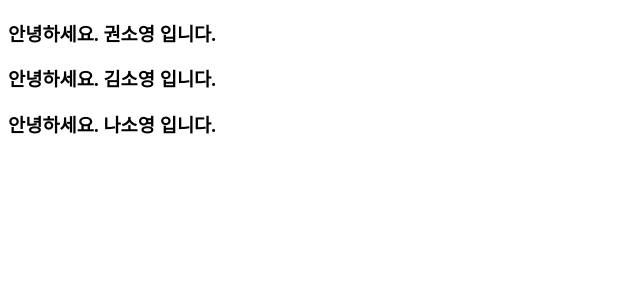
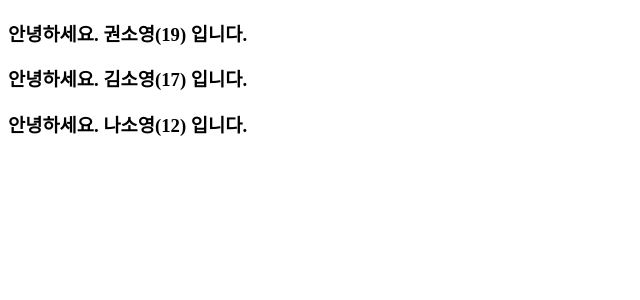
Before and after one commit to ddo0ii/codingstar, a React (Create React App) app: page / in a window 1280 px wide. Shown: the top 300 px of the page, without its empty margins (0-640 px from the left). Built offline with nearby package versions, Linux system fonts and the light colour scheme.

Commit message:
map() 2차원 배열로 나타내기

```diff
--- a/src/App.js
+++ b/src/App.js
@@ -1,12 +1,13 @@
 import React, { Component } from "react";
-import Footer from "./component/Footer";
-import Header from "./component/Header";
 import Main from "./component/Main";
-import Wrapper from "./component/Wrapper";
 
 const App = () => {
-  const names = ["권소영", "김소영", "나소영"];
-  const nameList = names.map((name) => <Main name={name} />);
+  const names = [
+    ["권소영", 19],
+    ["김소영", 17],
+    ["나소영", 12],
+  ];
+  const nameList = names.map((v) => <Main name={v[0]} age={v[1]} />);
   return <div>{nameList}</div>;
 };
 
--- a/src/component/Main.js
+++ b/src/component/Main.js
@@ -2,7 +2,9 @@ import React from "react";
 const Main = (props) => {
   return (
     <div>
-      <h3>안녕하세요. {props.name} 입니다.</h3>
+      <h3>
+        안녕하세요. {props.name}({props.age}) 입니다.
+      </h3>
     </div>
   );
 };
```
